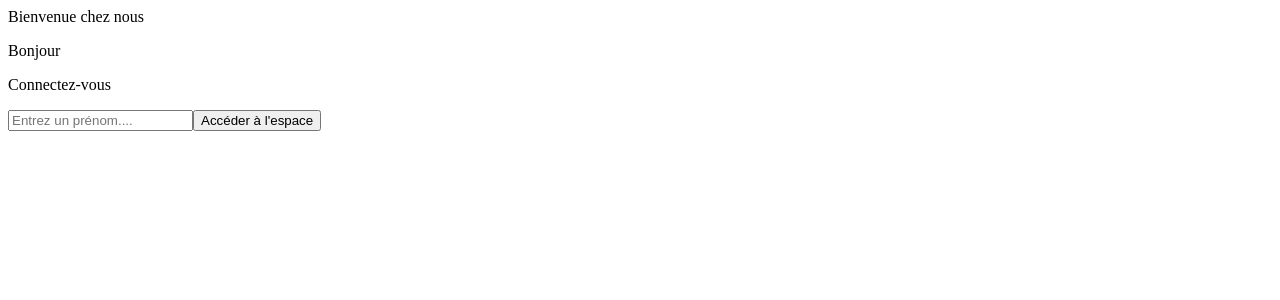
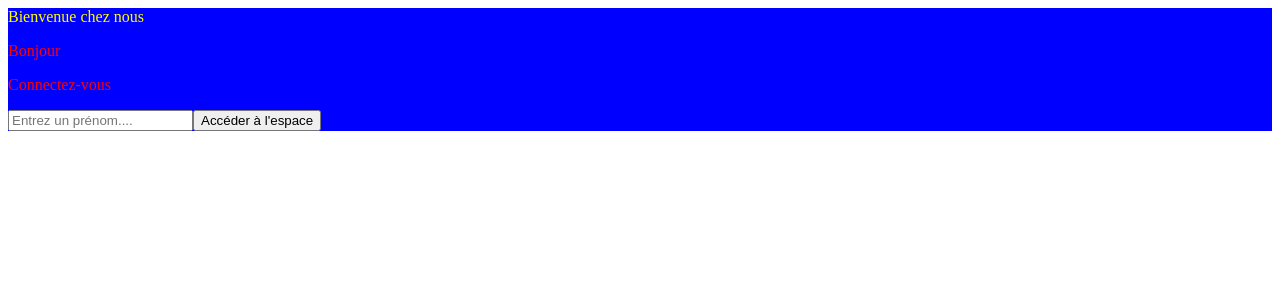
Before and after one commit to PaulDABIN/crazee-burger, a React (Create React App) app: page / in a window 1280 px wide. Shown: the top 300 px of the page. Built offline with nearby package versions, Linux system fonts and the light colour scheme.

Commit message:
LoginPage > add styling

```diff
--- a/src/components/pages/LoginPage.js
+++ b/src/components/pages/LoginPage.js
@@ -2,6 +2,7 @@
 import { Link } from '@reach/router'
 import React from 'react'
 import { useState } from "react"
+import styledComponents from 'styled-components'
 import Form from '../molecules/Form'
 
 export default function LoginPage() {
@@ -23,12 +24,24 @@ export default function LoginPage() {
 
   //render
   return (
-    <div>
-      <div>Bienvenue chez nous</div>
+    <LoginPageStyled >
+      <div className='title'>Bienvenue chez nous</div>
 
       <p>Bonjour {username}</p>
 
       <Form handleSubmit={handleSubmit} inputValue={inputValue} handleChange={handleChange} />
-    </div>
+    </LoginPageStyled>
   )
 }
+
+const LoginPageStyled = styledComponents.div`
+  background: blue;
+
+  .title {
+    color : yellow;
+  }
+
+  p{
+    color : red;
+  }
+`
```
